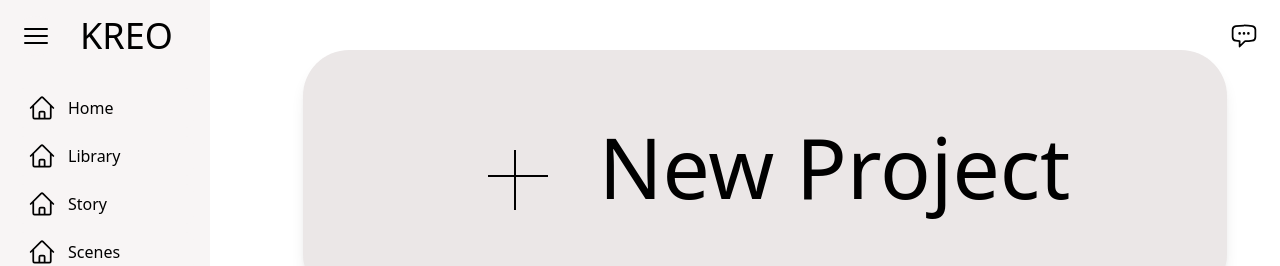
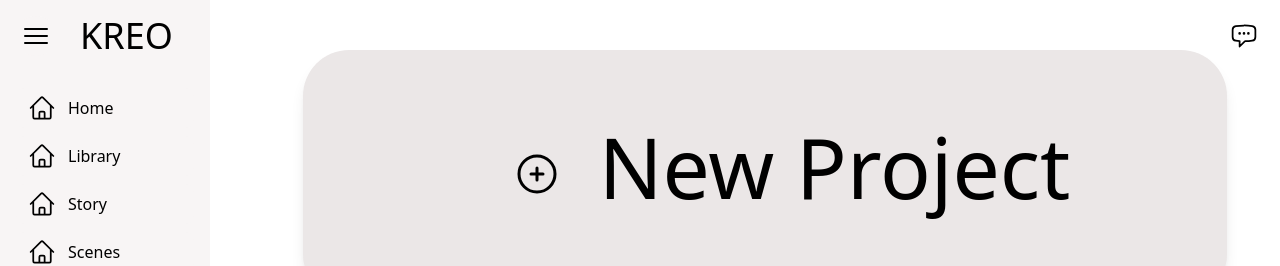
Before and after one commit to ThamzidKarim/Kreo, a React (Vite) app in the folder frontend/: page / in a window 1280 px wide. Shown: the top 266 px of the page. Built offline with nearby package versions, Linux system fonts and the light colour scheme.

Commit message:
Add plus icon to new project button

```diff
--- a/frontend/src/pages/Home.tsx
+++ b/frontend/src/pages/Home.tsx
@@ -3,6 +3,7 @@ import { Link } from "react-router";
 import NavBar from "../components/NavBar.tsx";
 import Card from "../components/Card.tsx";
 import ChatButton from "../components/ChatButton.tsx";
+import { PlusCircleIcon } from "@heroicons/react/24/outline";
 
 function Home() {
     return (
@@ -20,8 +21,7 @@ function Home() {
                     to="/new-project"
                     className="relative ml-[250px] w-[90%] max-w-[924px] h-[250px] bg-[#EBE7E7] rounded-[46px] hover:bg-[#adadad] cursor-pointer shadow-lg"
                 >
-                    <div className="absolute w-[60px] h-px left-[20%] top-[50%] border border-black" />
-                    <div className="absolute w-[60px] h-px left-[23%] top-[40%] rotate-90 origin-top-left border border-black" />
+                    <PlusCircleIcon className="relative size-12 left-[210px] top-[100px]" />
                     <div className="absolute top-[30%] left-[32%] text-[6vw] md:text-[84px] text-black font-inter font-normal leading-none">
                         New Project
                     </div>
```
